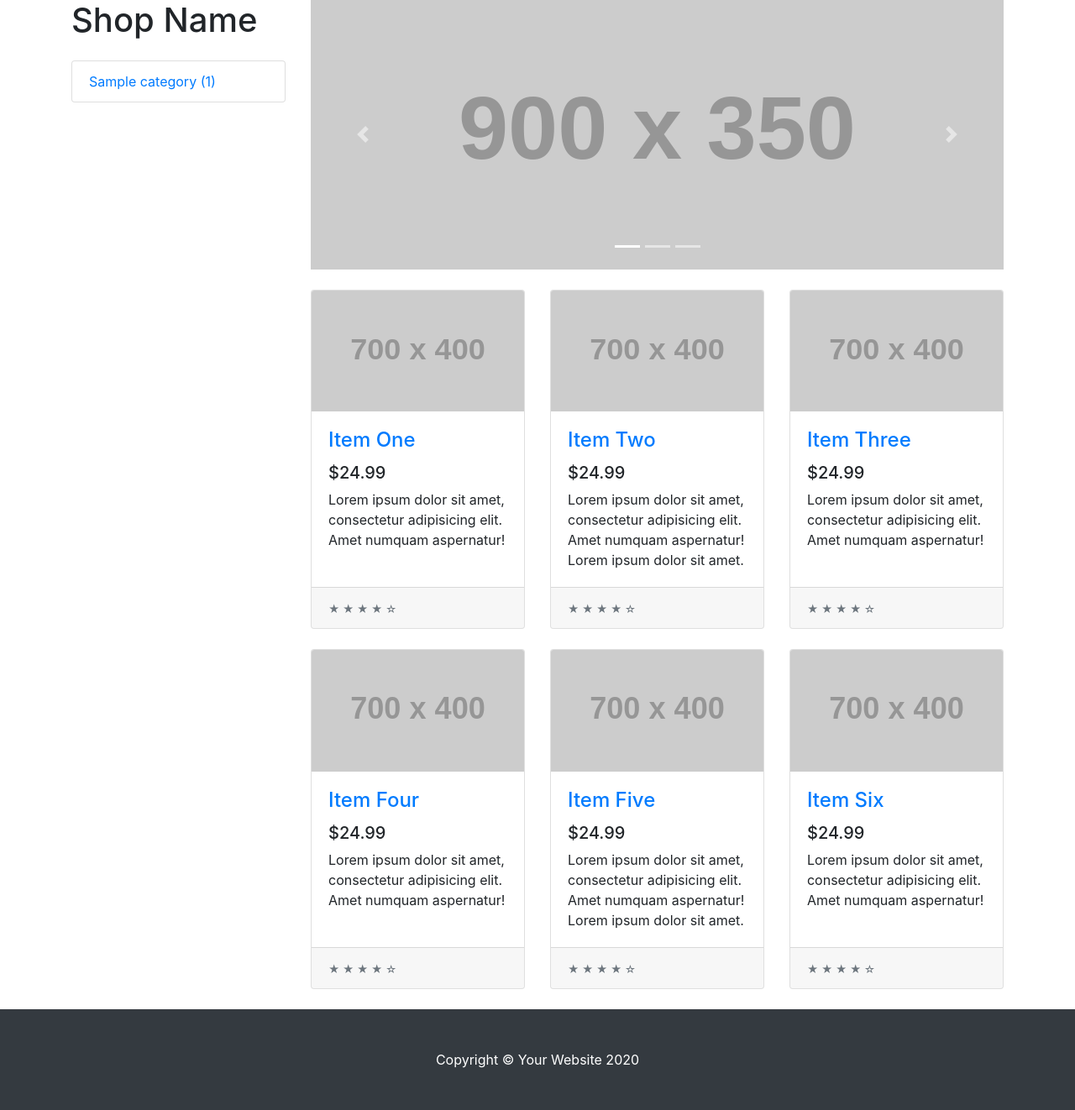
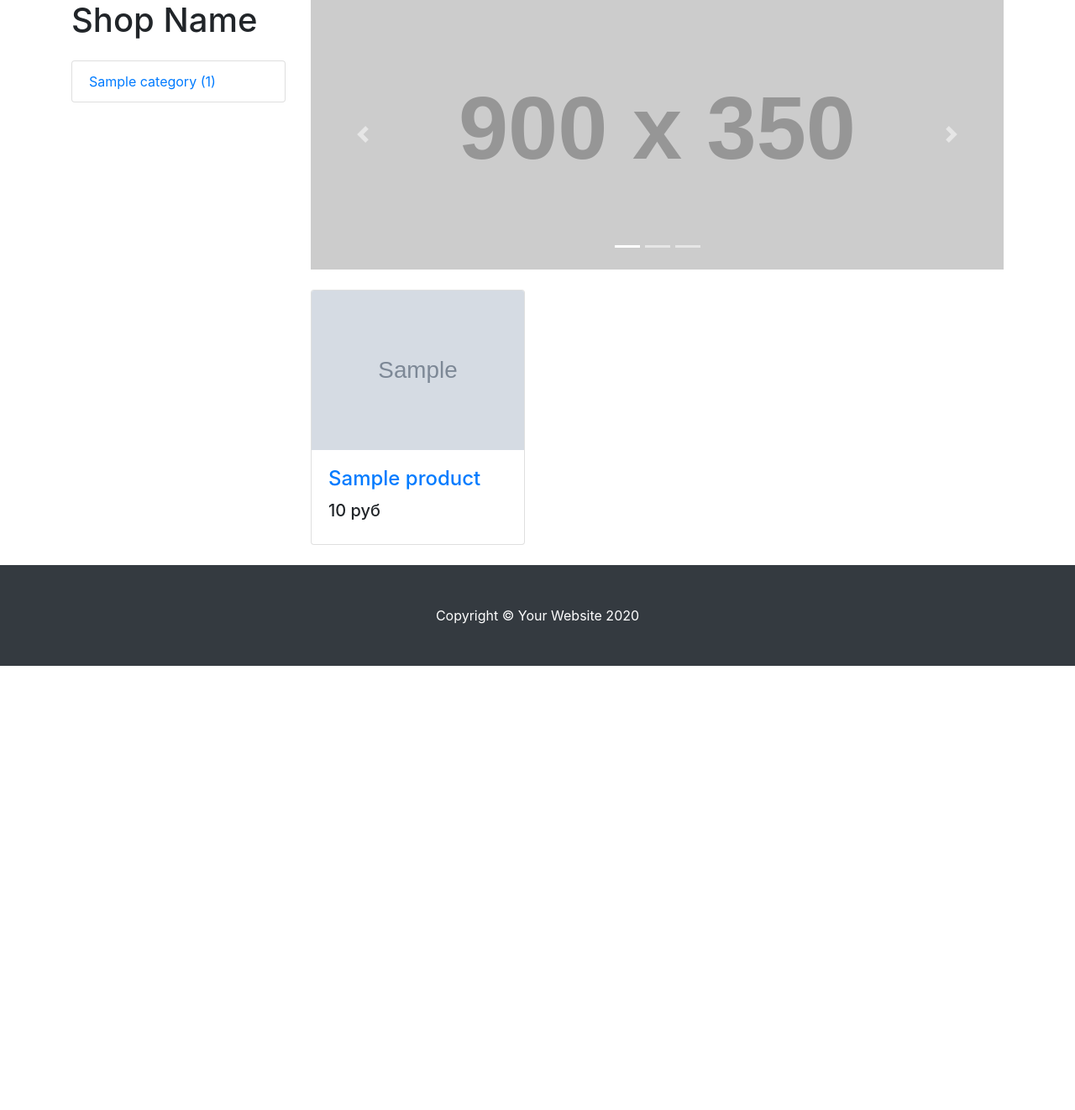
Before and after one commit to AristokratM/Shop, a Django app: template shop/mainapp/templates/shop/base.html in a window 1280 px wide. Shown: the part 80-1402 px from the top of the page at 84% size. After the commit the page ends 873 px from the top, so only its background shows below. Run offline with Django 3.2, Linux system fonts and the light colour scheme; the template is opened without the code that fills it: most values are stand-ins (such as "Sample title", 1, 10 or a date in 2020); grey boxes marked "Sample" are stand-in pictures; grey boxes labelled with a size stand in for pictures from a placeholder-image service; parts of the project's set-up code (start-up, migrations or seed data) failed here and were passed over; some libraries are stand-ins or nearby versions.

Commit message:
Product page

```diff
--- a/shop/mainapp/templates/shop/base.html
+++ b/shop/mainapp/templates/shop/base.html
@@ -100,101 +100,19 @@
 
         <div class="row">
 
+          {% for product in products %}
           <div class="col-lg-4 col-md-6 mb-4">
             <div class="card h-100">
-              <a href="#"><img class="card-img-top" src="http://placehold.it/700x400" alt=""></a>
+              <a href="{{product.get_absolute_url}}"><img class="card-img-top" src="{{product.image.url}}" alt=""></a>
               <div class="card-body">
                 <h4 class="card-title">
-                  <a href="#">Item One</a>
+                  <a href="{{ product.get_absolute_url}}">{{ product.title }}</a>
                 </h4>
-                <h5>$24.99</h5>
-                <p class="card-text">Lorem ipsum dolor sit amet, consectetur adipisicing elit. Amet numquam aspernatur!</p>
-              </div>
-              <div class="card-footer">
-                <small class="text-muted">&#9733; &#9733; &#9733; &#9733; &#9734;</small>
+                <h5>{{ product.price}} руб</h5>
               </div>
             </div>
           </div>
-
-          <div class="col-lg-4 col-md-6 mb-4">
-            <div class="card h-100">
-              <a href="#"><img class="card-img-top" src="http://placehold.it/700x400" alt=""></a>
-              <div class="card-body">
-                <h4 class="card-title">
-                  <a href="#">Item Two</a>
-                </h4>
-                <h5>$24.99</h5>
-                <p class="card-text">Lorem ipsum dolor sit amet, consectetur adipisicing elit. Amet numquam aspernatur! Lorem ipsum dolor sit amet.</p>
-              </div>
-              <div class="card-footer">
-                <small class="text-muted">&#9733; &#9733; &#9733; &#9733; &#9734;</small>
-              </div>
-            </div>
-          </div>
-
-          <div class="col-lg-4 col-md-6 mb-4">
-            <div class="card h-100">
-              <a href="#"><img class="card-img-top" src="http://placehold.it/700x400" alt=""></a>
-              <div class="card-body">
-                <h4 class="card-title">
-                  <a href="#">Item Three</a>
-                </h4>
-                <h5>$24.99</h5>
-                <p class="card-text">Lorem ipsum dolor sit amet, consectetur adipisicing elit. Amet numquam aspernatur!</p>
-              </div>
-              <div class="card-footer">
-                <small class="text-muted">&#9733; &#9733; &#9733; &#9733; &#9734;</small>
-              </div>
-            </div>
-          </div>
-
-          <div class="col-lg-4 col-md-6 mb-4">
-            <div class="card h-100">
-              <a href="#"><img class="card-img-top" src="http://placehold.it/700x400" alt=""></a>
-              <div class="card-body">
-                <h4 class="card-title">
-                  <a href="#">Item Four</a>
-                </h4>
-                <h5>$24.99</h5>
-                <p class="card-text">Lorem ipsum dolor sit amet, consectetur adipisicing elit. Amet numquam aspernatur!</p>
-              </div>
-              <div class="card-footer">
-                <small class="text-muted">&#9733; &#9733; &#9733; &#9733; &#9734;</small>
-              </div>
-            </div>
-          </div>
-
-          <div class="col-lg-4 col-md-6 mb-4">
-            <div class="card h-100">
-              <a href="#"><img class="card-img-top" src="http://placehold.it/700x400" alt=""></a>
-              <div class="card-body">
-                <h4 class="card-title">
-                  <a href="#">Item Five</a>
-                </h4>
-                <h5>$24.99</h5>
-                <p class="card-text">Lorem ipsum dolor sit amet, consectetur adipisicing elit. Amet numquam aspernatur! Lorem ipsum dolor sit amet.</p>
-              </div>
-              <div class="card-footer">
-                <small class="text-muted">&#9733; &#9733; &#9733; &#9733; &#9734;</small>
-              </div>
-            </div>
-          </div>
-
-          <div class="col-lg-4 col-md-6 mb-4">
-            <div class="card h-100">
-              <a href="#"><img class="card-img-top" src="http://placehold.it/700x400" alt=""></a>
-              <div class="card-body">
-                <h4 class="card-title">
-                  <a href="#">Item Six</a>
-                </h4>
-                <h5>$24.99</h5>
-                <p class="card-text">Lorem ipsum dolor sit amet, consectetur adipisicing elit. Amet numquam aspernatur!</p>
-              </div>
-              <div class="card-footer">
-                <small class="text-muted">&#9733; &#9733; &#9733; &#9733; &#9734;</small>
-              </div>
-            </div>
-          </div>
+          {% endfor %}
 
         </div>
         <!-- /.row -->
```
Also changed, not shown: shop/mainapp/views.py (+10 -2 lines).
